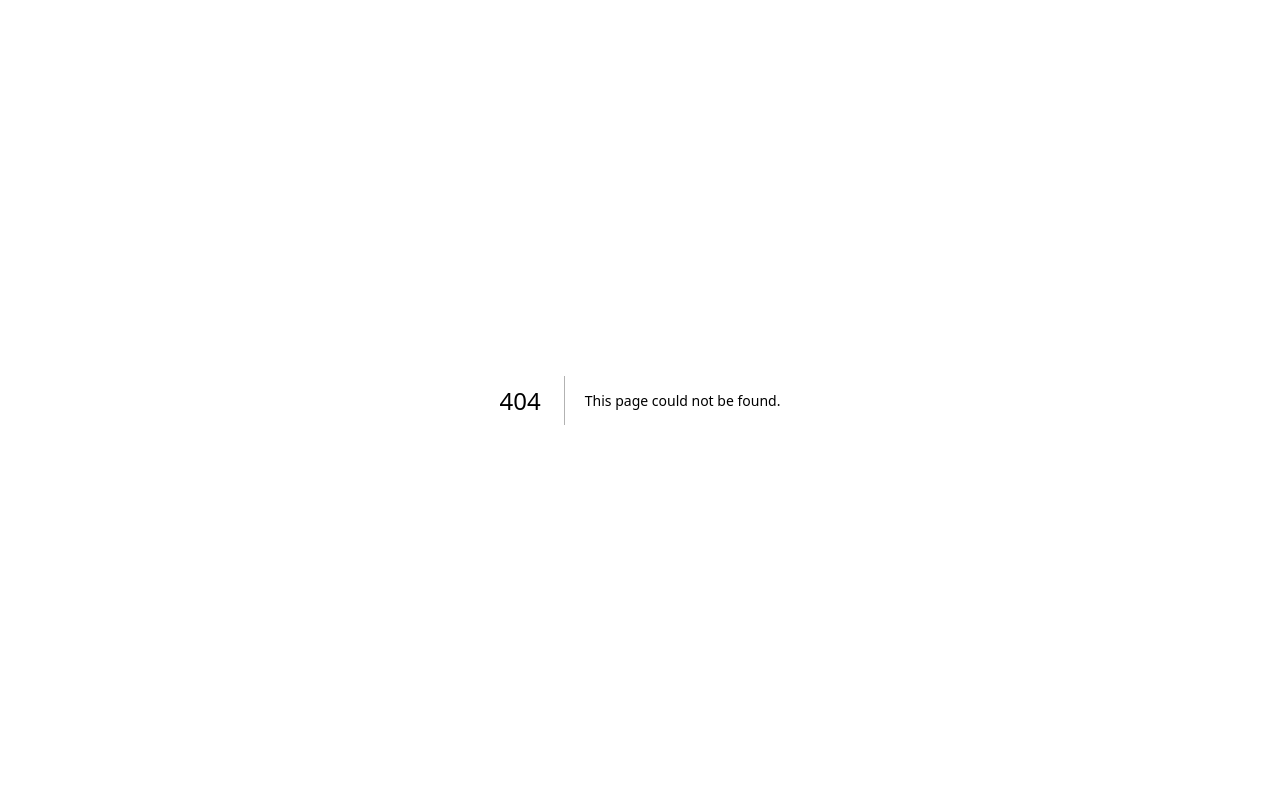
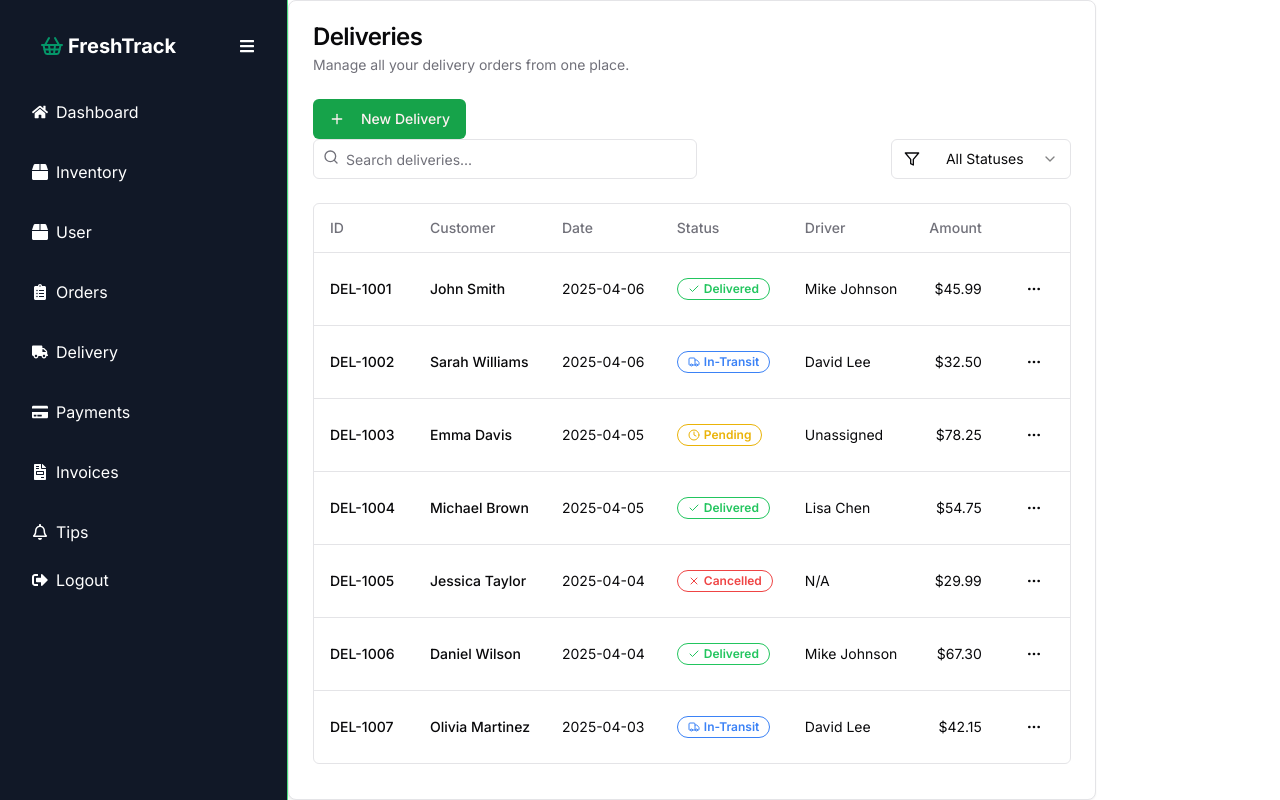
Before and after one commit to Afriyie-Anthony/foodsmartpantry, a Next.js app in the folder food-tracker/: page /admin/delivery in a window 1280 px wide. Before the commit this address had no page. Built offline with nearby package versions, Linux system fonts and the light colour scheme.

Commit message:
Adding delivery to admin dashboard

```diff
--- /dev/null
+++ b/food-tracker/app/admin/delivery/page.tsx
@@ -0,0 +1,224 @@
+"use client"
+
+import { cn } from "@/lib/utils"
+
+import { useState } from "react"
+import { Check, Clock, Filter, MoreHorizontal, Plus, Search, Truck, X } from "lucide-react"
+
+import { Button } from "@/components/ui/button"
+import { Card, CardContent, CardDescription, CardHeader, CardTitle } from "@/components/ui/card"
+import { Input } from "@/components/ui/input"
+import { Select, SelectContent, SelectItem, SelectTrigger, SelectValue } from "@/components/ui/select"
+import { Table, TableBody, TableCell, TableHead, TableHeader, TableRow } from "@/components/ui/table"
+import {
+  DropdownMenu,
+  DropdownMenuContent,
+  DropdownMenuItem,
+  DropdownMenuLabel,
+  DropdownMenuSeparator,
+  DropdownMenuTrigger,
+} from "@/components/ui/dropdown-menu"
+import { Badge } from "@/components/ui/badge"
+import Sidebar from "@/components/ui/adminSideBar"
+
+// Sample delivery data
+const deliveries = [
+  {
+    id: "DEL-1001",
+    customer: "John Smith",
+    address: "123 Main St, New York, NY",
+    date: "2025-04-06",
+    status: "delivered",
+    driver: "Mike Johnson",
+    amount: "$45.99",
+  },
+  {
+    id: "DEL-1002",
+    customer: "Sarah Williams",
+    address: "456 Park Ave, Boston, MA",
+    date: "2025-04-06",
+    status: "in-transit",
+    driver: "David Lee",
+    amount: "$32.50",
+  },
+  {
+    id: "DEL-1003",
+    customer: "Emma Davis",
+    address: "789 Oak St, Chicago, IL",
+    date: "2025-04-05",
+    status: "pending",
+    driver: "Unassigned",
+    amount: "$78.25",
+  },
+  {
+    id: "DEL-1004",
+    customer: "Michael Brown",
+    address: "321 Pine St, San Francisco, CA",
+    date: "2025-04-05",
+    status: "delivered",
+    driver: "Lisa Chen",
+    amount: "$54.75",
+  },
+  {
+    id: "DEL-1005",
+    customer: "Jessica Taylor",
+    address: "654 Maple Ave, Seattle, WA",
+    date: "2025-04-04",
+    status: "cancelled",
+    driver: "N/A",
+    amount: "$29.99",
+  },
+  {
+    id: "DEL-1006",
+    customer: "Daniel Wilson",
+    address: "987 Cedar Rd, Miami, FL",
+    date: "2025-04-04",
+    status: "delivered",
+    driver: "Mike Johnson",
+    amount: "$67.30",
+  },
+  {
+    id: "DEL-1007",
+    customer: "Olivia Martinez",
+    address: "135 Elm St, Austin, TX",
+    date: "2025-04-03",
+    status: "in-transit",
+    driver: "David Lee",
+    amount: "$42.15",
+  },
+]
+
+export default function DeliveryPage() {
+
+  const [searchTerm, setSearchTerm] = useState("")
+  const [statusFilter, setStatusFilter] = useState("all")
+
+  const filteredDeliveries = deliveries.filter((delivery) => {
+    const matchesSearch =
+      delivery.customer.toLowerCase().includes(searchTerm.toLowerCase()) ||
+      delivery.id.toLowerCase().includes(searchTerm.toLowerCase())
+
+    const matchesStatus = statusFilter === "all" || delivery.status === statusFilter
+
+    return matchesSearch && matchesStatus
+  })
+
+  return (
+    <div className="flex">
+        <Sidebar />
+      <div className="flex items-center justify-between">
+
+      </div>
+
+      <Card>
+        <CardHeader>
+          <CardTitle>Deliveries</CardTitle>
+          <CardDescription>Manage all your delivery orders from one place.</CardDescription>
+        </CardHeader>
+        <CardContent>
+        <Button>
+          <Plus className="mr-2 h-4 w-4" />
+          New Delivery
+        </Button>
+          <div className="flex flex-col gap-4 sm:flex-row sm:items-center sm:justify-between">
+            <div className="relative w-full max-w-sm">
+              <Search className="absolute left-2.5 top-2.5 h-4 w-4 text-muted-foreground" />
+              <Input
+                type="search"
+                placeholder="Search deliveries..."
+                className="pl-8"
+                value={searchTerm}
+                onChange={(e) => setSearchTerm(e.target.value)}
+              />
+            </div>
+            <div className="flex items-center gap-2">
+              <Select value={statusFilter} onValueChange={setStatusFilter}>
+                <SelectTrigger className="w-[180px]">
+                  <Filter className="mr-2 h-4 w-4" />
+                  <SelectValue placeholder="Filter by status" />
+                </SelectTrigger>
+                <SelectContent>
+                  <SelectItem value="all">All Statuses</SelectItem>
+                  <SelectItem value="pending">Pending</SelectItem>
+                  <SelectItem value="in-transit">In Transit</SelectItem>
+                  <SelectItem value="delivered">Delivered</SelectItem>
+                  <SelectItem value="cancelled">Cancelled</SelectItem>
+                </SelectContent>
+              </Select>
+            </div>
+          </div>
+
+          <div className="mt-6 rounded-md border">
+            <Table>
+              <TableHeader>
+                <TableRow>
+                  <TableHead className="w-[100px]">ID</TableHead>
+                  <TableHead>Customer</TableHead>
+                  <TableHead className="hidden md:table-cell">Date</TableHead>
+                  <TableHead>Status</TableHead>
+                  <TableHead className="hidden lg:table-cell">Driver</TableHead>
+                  <TableHead className="text-right">Amount</TableHead>
+                  <TableHead className="w-[70px]"></TableHead>
+                </TableRow>
+              </TableHeader>
+              <TableBody>
+                {filteredDeliveries.map((delivery) => (
+                  <TableRow key={delivery.id}>
+                    <TableCell className="font-medium">{delivery.id}</TableCell>
+                    <TableCell>
+                      <div>
+                        <div className="font-medium">{delivery.customer}</div>
+                        <div className="hidden text-xs text-muted-foreground md:inline-block lg:hidden">
+                          {delivery.date}
+                        </div>
+                      </div>
+                    </TableCell>
+                    <TableCell className="hidden md:table-cell">{delivery.date}</TableCell>
+                    <TableCell>
+                      <Badge
+                        variant="outline"
+                        className={cn(
+                          "capitalize",
+                          delivery.status === "delivered" && "border-green-500 text-green-500",
+                          delivery.status === "in-transit" && "border-blue-500 text-blue-500",
+                          delivery.status === "pending" && "border-yellow-500 text-yellow-500",
+                          delivery.status === "cancelled" && "border-red-500 text-red-500",
+                        )}
+                      >
+                        {delivery.status === "delivered" && <Check className="mr-1 h-3 w-3" />}
+                        {delivery.status === "in-transit" && <Truck className="mr-1 h-3 w-3" />}
+                        {delivery.status === "pending" && <Clock className="mr-1 h-3 w-3" />}
+                        {delivery.status === "cancelled" && <X className="mr-1 h-3 w-3" />}
+                        {delivery.status}
+                      </Badge>
+                    </TableCell>
+                    <TableCell className="hidden lg:table-cell">{delivery.driver}</TableCell>
+                    <TableCell className="text-right">{delivery.amount}</TableCell>
+                    <TableCell>
+                      <DropdownMenu>
+                        <DropdownMenuTrigger asChild>
+                          <Button variant="ghost" size="icon">
+                            <MoreHorizontal className="h-4 w-4" />
+                            <span className="sr-only">Actions</span>
+                          </Button>
+                        </DropdownMenuTrigger>
+                        <DropdownMenuContent align="end">
+                          <DropdownMenuLabel>Actions</DropdownMenuLabel>
+                          <DropdownMenuItem>View details</DropdownMenuItem>
+                          <DropdownMenuItem>Update status</DropdownMenuItem>
+                          <DropdownMenuSeparator />
+                          <DropdownMenuItem>Contact customer</DropdownMenuItem>
+                          <DropdownMenuItem>Contact driver</DropdownMenuItem>
+                        </DropdownMenuContent>
+                      </DropdownMenu>
+                    </TableCell>
+                  </TableRow>
+                ))}
+              </TableBody>
+            </Table>
+          </div>
+        </CardContent>
+      </Card>
+    </div>
+  )
+}
--- a/food-tracker/components/ui/adminSideBar.tsx
+++ b/food-tracker/components/ui/adminSideBar.tsx
@@ -38,61 +38,34 @@ const Sidebar = () => {
         </button>
       </div>
       <nav className="mt-4">
-        <Link
-          className="mb-3 p-3 rounded-lg hover:bg-green-700 transition-all flex items-center"
-          href="/admin"
-        >
-          <FaHome className="mr-2" /> {isOpen && "Dashboard"}
+          <Link className="mb-3 p-3 rounded-lg hover:bg-green-700 transition-all flex items-center" href="/admin/dashboard">
+              <FaHome className="mr-2" /> {isOpen && 'Dashboard'}
             </Link>
-        <Link
-          className="mb-3 p-3 rounded-lg hover:bg-green-700 transition-all flex items-center"
-          href="/inventory"
-        >
-          <FaBox className="mr-2" /> {isOpen && "Inventory"}
+          <Link className="mb-3 p-3 rounded-lg hover:bg-green-700 transition-all flex items-center" href="/admin/inventory">
+              <FaBox className="mr-2" /> {isOpen && 'Inventory'}
             </Link>
-        <Link
-          className="mb-3 p-3 rounded-lg hover:bg-green-700 transition-all flex items-center"
-          href="/user"
-        >
-          <FaBox className="mr-2" /> {isOpen && "Users"}
+            <Link className="mb-3 p-3 rounded-lg hover:bg-green-700 transition-all flex items-center" href="/admin/user">
+              <FaBox className="mr-2" /> {isOpen && 'User'}
             </Link>
-        <Link
-          className="mb-3 p-3 rounded-lg hover:bg-green-700 transition-all flex items-center"
-          href="/orders"
-        >
-          <FaClipboardList className="mr-2" /> {isOpen && "Orders"}
+          <Link className="mb-3 p-3 rounded-lg hover:bg-green-700 transition-all flex items-center" href= "/admin/orders">
+              <FaClipboardList className="mr-2" /> {isOpen && 'Orders'}
             </Link>
-        <Link
-          className="mb-3 p-3 rounded-lg hover:bg-green-700 transition-all flex items-center"
-          href="/admin/deliveries"
-        >
-          <FaTruck className="mr-2" /> {isOpen && "Deliveries"}
+          <Link className="mb-3 p-3 rounded-lg hover:bg-green-700 transition-all flex items-center" href= "/admin/delivery">
+              <FaTruck className="mr-2" /> {isOpen && 'Delivery'}
             </Link>
-        <Link
-          className="mb-3 p-3 rounded-lg hover:bg-green-700 transition-all flex items-center"
-          href="/admin/orders"
-        >
-          <FaCreditCard className="mr-2" /> {isOpen && "Payments"}
+          <Link className="mb-3 p-3 rounded-lg hover:bg-green-700 transition-all flex items-center" href= "/admin/orders">
+              <FaCreditCard className="mr-2" /> {isOpen && 'Payments'}
             </Link>
-        <Link
-          className="mb-3 p-3 rounded-lg hover:bg-green-700 transition-all flex items-center"
-          href="admin/invoices"
-        >
-          <FaFileInvoice className="mr-2" /> {isOpen && "Invoices"}
+          <Link className="mb-3 p-3 rounded-lg hover:bg-green-700 transition-all flex items-center" href="admin/invoices">
+              <FaFileInvoice className="mr-2" /> {isOpen && 'Invoices'}
             </Link>
-        <Link
-          className="m3-4 p-3 rounded-lg hover:bg-green-700 transition-all flex items-center"
-          href="admin/tips"
-        >
-          <FaRegBell className="mr-2" /> {isOpen && "Tips"}
+          <Link className="m3-4 p-3 rounded-lg hover:bg-green-700 transition-all flex items-center" href="admin/tips">
+              <FaRegBell className="mr-2" /> {isOpen && 'Tips'}
             </Link>
 
-        <Link
-          className="p-3 hover:bg-red-700 mt-auto flex items-center"
-          href="/signout"
-        >
+          <Link className="p-3 hover:bg-red-700 mt-auto flex items-center" href="/signout">
             <button className="flex items-center w-full">
-            <FaSignOutAlt className="mr-2" /> {isOpen && "Logout"}
+              <FaSignOutAlt className="mr-2" /> {isOpen && 'Logout'}
             </button>
           </Link>
       </nav>
```
Also changed, not shown: food-tracker/app/admin/user/page.tsx (added). Lines whose indentation alone changed are shown as unchanged.
